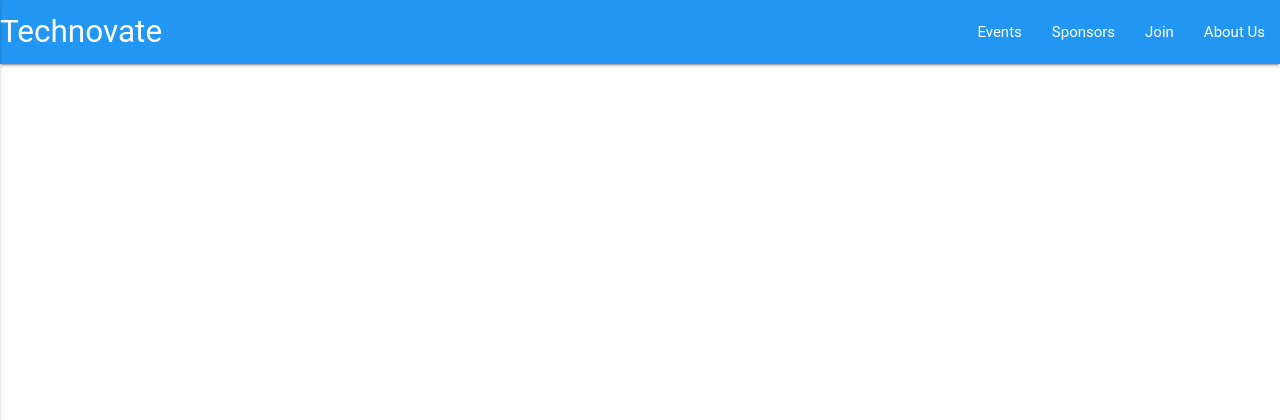
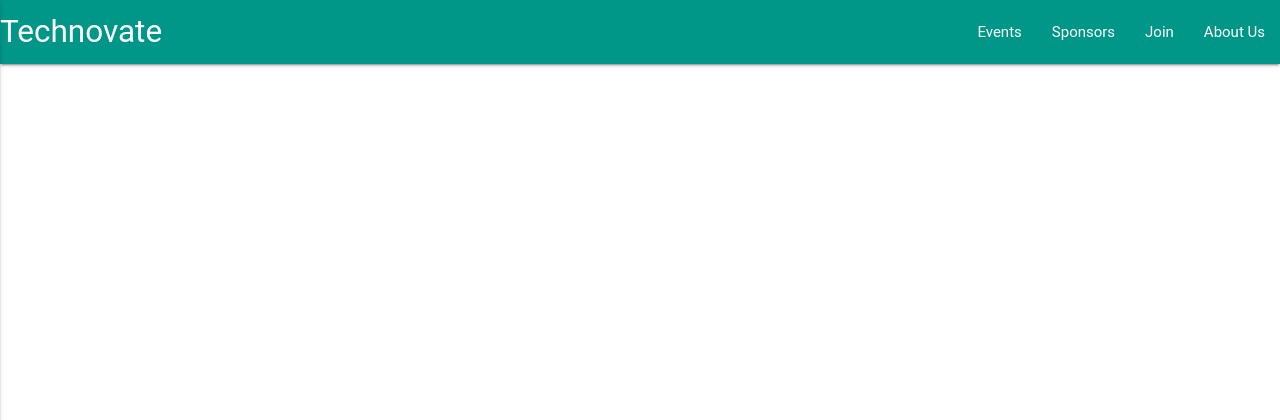
Before and after one commit to rajatgupta310198/Technovate, a Django app: page / in a window 1280 px wide. Shown: the top 420 px of the page. Run offline with Django 3.2, Linux system fonts and the light colour scheme; some libraries are stand-ins or nearby versions; some web fonts are replaced.

Commit message:
Update index.html

```diff
--- a/templates/index.html
+++ b/templates/index.html
@@ -3,12 +3,14 @@
  <title>
       Technovate 2017
  </title>
+    {% load staticfiles %}
  <link rel="stylesheet" href="https://cdnjs.cloudflare.com/ajax/libs/materialize/0.97.7/css/materialize.min.css">
  <link href="http://fonts.googleapis.com/icon?family=Material+Icons" rel="stylesheet">
  <script src="https://ajax.googleapis.com/ajax/libs/jquery/3.1.0/jquery.min.js"></script>
+    <link rel="stylesheet" href="{% static "style.css" %}">
 </head>
   <body>
-      <nav class="blue hoverable">
+      <nav class="teal hoverable">
       <div class="nav-wrapper">
       <a class="brand-logo" href="{% url 'index' %}">Technovate</a>
       <a href="#" data-activates="mobile-demo" class="button-collapse"><i class="material-icons">menu</i></a>
@@ -29,9 +31,7 @@
    <script src="https://cdnjs.cloudflare.com/ajax/libs/materialize/0.97.7/js/materialize.min.js"></script>
    <script>
       $(document).ready(function(){
-
             $(".button-collapse").sideNav();
-
       });
    </script>
   </body>
```
